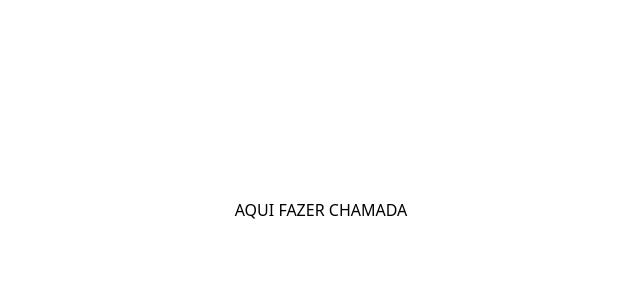
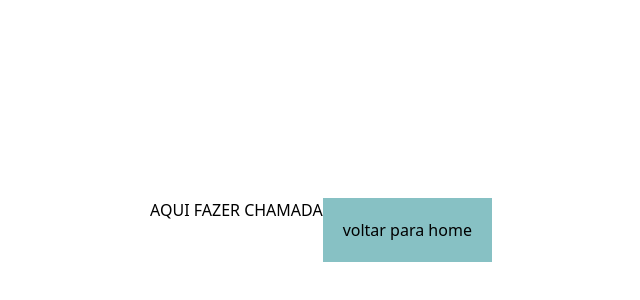
Before and after one commit to lbseven7/chamada-escolar, a React (Vite) app: page /call in a window 1280 px wide. Shown: the part 90-390 px from the top of the page, without its empty margins (319-959 px from the left). Built offline with nearby package versions, Linux system fonts and the light colour scheme.

Commit message:
feat: chama componente LInk na page editar

```diff
--- a/src/pages/Call/index.jsx
+++ b/src/pages/Call/index.jsx
@@ -1,7 +1,16 @@
+import { Link } from 'react-router-dom';
+
 function Call() {
   return (
     <div className="flex justify-center mt-72">
       <h1>AQUI FAZER CHAMADA</h1>
+      <div>
+        <Link to="/home">
+          <button className="bg-btn-color p-5" type="submit">
+            voltar para home
+          </button>
+        </Link>
+      </div>
     </div>
   );
 }
```
